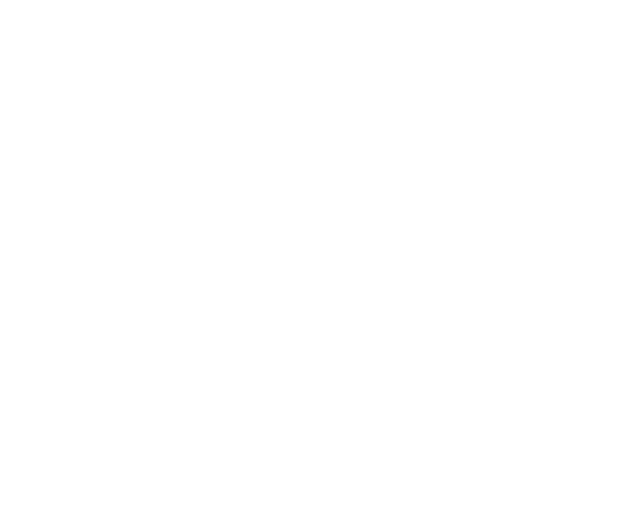
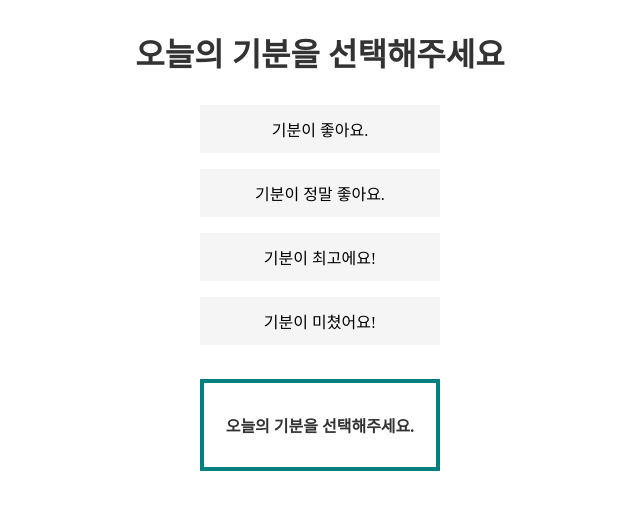
Before and after one commit to seunghyeonKang/techit_react_2024, a React (Create React App) app in the folder techit/: page /techit_react_2024/chapter05/display-mood in a window 1280 px wide. Before the commit this address had no page. Shown: the top 510 px of the page, without its empty margins (328-968 px from the left). Built offline with nearby package versions, Linux system fonts and the light colour scheme.

Commit message:
[챕터05-2] 기분 버튼

```diff
--- a/techit/package.json
+++ b/techit/package.json
@@ -12,6 +12,7 @@
     "react-dom": "^18.3.1",
     "react-router-dom": "^6.26.1",
     "react-scripts": "5.0.1",
+    "styled-components": "^6.1.13",
     "web-vitals": "^2.1.4"
   },
   "scripts": {
--- a/techit/src/Router.jsx
+++ b/techit/src/Router.jsx
@@ -10,7 +10,9 @@
 import ColorTextPage from "./pages/chapter04/ColorText/ColorTextPage";
 import DatasPage from "./pages/chapter04/Datas";
 import SellGoods from "./pages/chapter04/SellGoods/SellGoods";
-import ClikeLike from "./pages/chapter05/ClickLike";
+import ClickLike from "./pages/chapter05/ClickLike";
+import IsLike from "./pages/chapter05/IsLike";
+import DisplayMood from "./pages/chapter05/DisplayMood/DisplayMood";
 
 export default function Router() {
   return (
@@ -33,7 +35,9 @@
         <Route path="/techit_react_2024/chapter04/sell-goods" element={<SellGoods />} />
 
         {/* chapter05 */}
-        <Route path="/techit_react_2024/chapter05/like-button" element={<ClikeLike />} />
+        <Route path="/techit_react_2024/chapter05/like-button-num" element={<ClickLike />} />
+        <Route path="/techit_react_2024/chapter05/like-button-bool" element={<IsLike />} />
+        <Route path="/techit_react_2024/chapter05/display-mood" element={<DisplayMood />} />
 
         {/* chapter0 */}
         {/* chapter0 */}
--- a/techit/src/pages/MainPage.jsx
+++ b/techit/src/pages/MainPage.jsx
@@ -92,10 +92,24 @@
       <h2>Chapter05</h2>
       <p
         onClick={() => {
-          handleMoveToPage("/chapter05/like-button");
+          handleMoveToPage("/chapter05/like-button-num");
         }}
       >
-        1{")"} 좋아요 버튼
+        1{")"} 좋아요 버튼 - 개수 세기
+      </p>
+      <p
+        onClick={() => {
+          handleMoveToPage("/chapter05/like-button-bool");
+        }}
+      >
+        2{")"} 좋아요 버튼 - 취소
+      </p>
+      <p
+        onClick={() => {
+          handleMoveToPage("/chapter05/display-mood");
+        }}
+      >
+        3{")"} 오늘의 기분은?
       </p>
       <br />
 
--- a/techit/src/pages/chapter05/ClickLike.jsx
+++ b/techit/src/pages/chapter05/ClickLike.jsx
@@ -1,12 +1,18 @@
-export default function ClikeLike() {
-  let like = 0;
+import { useState } from "react";
+
+export default function ClickLike() {
+  const [like, setLike] = useState(0);
+
   function clickLike() {
-    like += 1;
+    setLike(like + 1);
   }
+
   return (
     <>
       <button onClick={clickLike}>
-        like <span>{like}</span>
+        <h1>
+          like <span>{like}</span>
+        </h1>
       </button>
     </>
   );
--- /dev/null
+++ b/techit/src/pages/chapter05/DisplayMood/DisplayMood.jsx
@@ -0,0 +1,39 @@
+import { useState } from "react";
+import styled from "styled-components";
+import MoodList from "./MoodList";
+
+const BodyDiv = styled.div`
+  display: flex;
+  flex-direction: column;
+  align-items: center;
+  text-align: center;
+`;
+const MoodDiv = styled.div`
+  margin: 8px;
+  padding: 12px;
+  width: 240px;
+  height: 92px;
+
+  display: flex;
+  justify-content: center;
+  align-items: center;
+  text-align: center;
+
+  border: 4px solid teal;
+
+  font-size: medium;
+  font-weight: 900;
+`;
+
+export default function DisplayMood() {
+  const [mood, setMood] = useState("오늘의 기분을 선택해주세요.");
+
+  return (
+    <BodyDiv>
+      <h1>오늘의 기분을 선택해주세요</h1>
+      <MoodList setMood={setMood} />
+      <br />
+      <MoodDiv>{mood}</MoodDiv>
+    </BodyDiv>
+  );
+}
--- /dev/null
+++ b/techit/src/pages/chapter05/DisplayMood/MoodItem.jsx
@@ -0,0 +1,35 @@
+import styled from "styled-components";
+
+const MoodButton = styled.button`
+  margin: 8px;
+  padding: 12px;
+  width: 240px;
+  height: 48px;
+
+  text-align: center;
+  background-color: whitesmoke;
+
+  font-size: medium;
+  font-weight: 500;
+
+  &:hover {
+    background-color: lightblue;
+  }
+  &.selected {
+    background-color: teal;
+    color: white;
+  }
+`;
+
+export default function MoodItem({ moodNum, setMoodNum, moodContent, setMood, moodId }) {
+  function clickMood() {
+    setMood(moodContent);
+    setMoodNum(moodId);
+  }
+
+  return (
+    <MoodButton onClick={clickMood} className={moodNum === moodId ? "selected" : ""}>
+      {moodContent}
+    </MoodButton>
+  );
+}
--- /dev/null
+++ b/techit/src/pages/chapter05/DisplayMood/MoodList.jsx
@@ -0,0 +1,47 @@
+import { useState } from "react";
+import styled from "styled-components";
+import MoodItem from "./MoodItem";
+
+const ListDiv = styled.div`
+  display: flex;
+  flex-direction: column;
+  align-items: center;
+  text-align: center;
+`;
+
+export default function MoodList({ setMood }) {
+  const [moodNum, setMoodNum] = useState(0);
+
+  return (
+    <ListDiv>
+      <MoodItem
+        moodNum={moodNum}
+        setMoodNum={setMoodNum}
+        setMood={setMood}
+        moodContent={"기분이 좋아요."}
+        moodId={1}
+      />
+      <MoodItem
+        moodNum={moodNum}
+        setMoodNum={setMoodNum}
+        setMood={setMood}
+        moodContent={"기분이 정말 좋아요."}
+        moodId={2}
+      />
+      <MoodItem
+        moodNum={moodNum}
+        setMoodNum={setMoodNum}
+        setMood={setMood}
+        moodContent={"기분이 최고에요!"}
+        moodId={3}
+      />
+      <MoodItem
+        moodNum={moodNum}
+        setMoodNum={setMoodNum}
+        setMood={setMood}
+        moodContent={"기분이 미쳤어요!"}
+        moodId={4}
+      />
+    </ListDiv>
+  );
+}
--- /dev/null
+++ b/techit/src/pages/chapter05/IsLike.jsx
@@ -0,0 +1,15 @@
+import { useState } from "react";
+
+export default function IsLike() {
+  const [isLike, setIsLike] = useState(false);
+
+  function clickLike() {
+    setIsLike(!isLike);
+  }
+
+  return (
+    <button onClick={clickLike}>
+      <h2>{isLike ? "좋아요 취소" : "좋아요"}</h2>
+    </button>
+  );
+}
```
Also changed, not shown: 1 other file (tests, documents, lock files or other folders).
